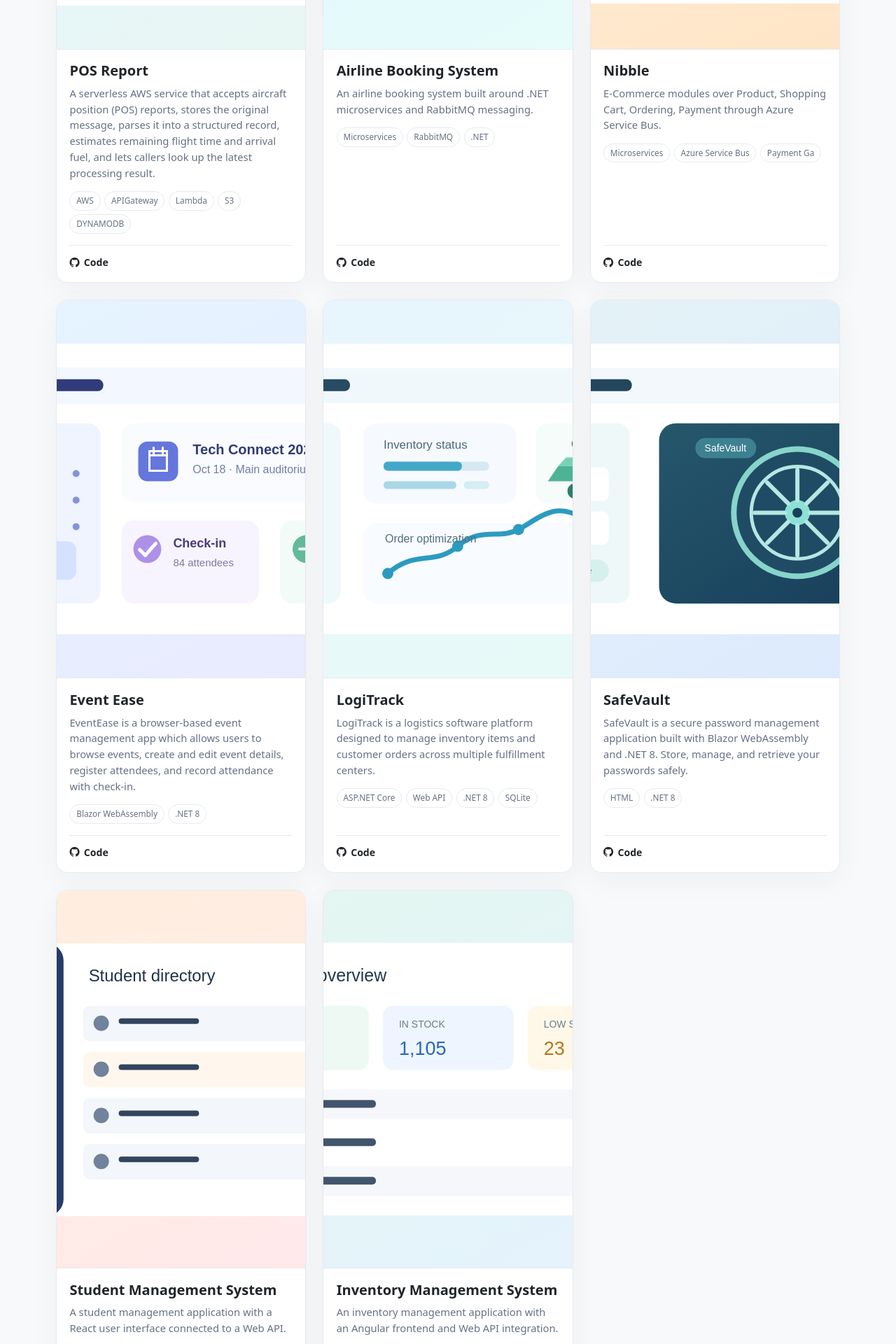
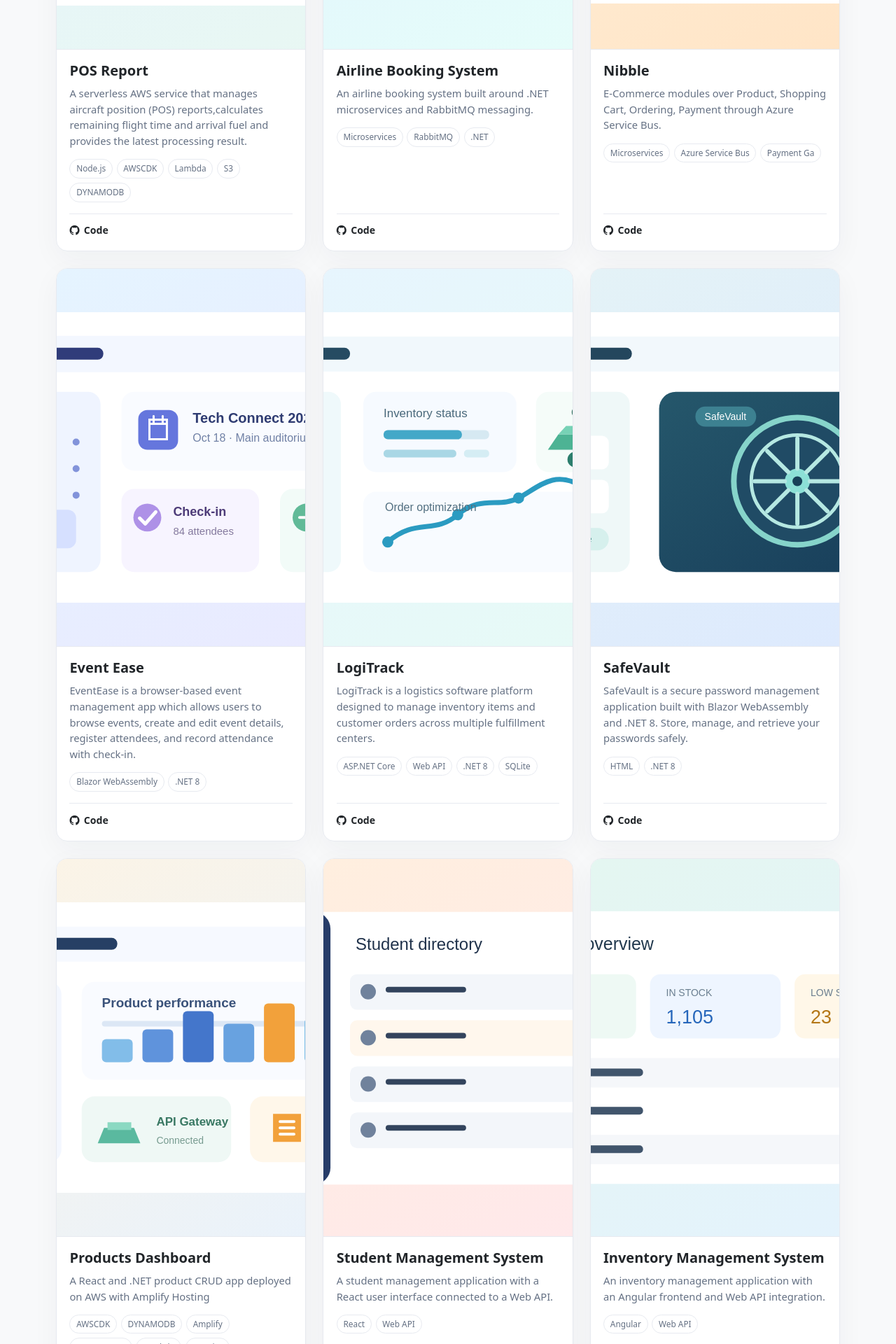
Before and after one commit to smkk01/My.Portfolio, a React (Vite) app: page /#/projects in a window 1280 px wide. Shown: the part 1740-3660 px from the top of the page at 70% size. Built offline with nearby package versions, Linux system fonts and the light colour scheme.

Commit message:
added a new project item

```diff
--- a/src/components/Projects.jsx
+++ b/src/components/Projects.jsx
@@ -9,6 +9,7 @@ import nibbleImage from '../assets/images/project-nibble.svg'
 import safeVaultImage from '../assets/images/project-safevault.svg'
 import logiTrackImage from '../assets/images/project-logitrack.svg'
 import posReportImage from '../assets/images/project-pos-report.svg'
+import productsDashboardImage from '../assets/images/project-products-dashboard.svg'
 import eshopImage from '../assets/images/project-eshop.svg'
 import microservicesImage from '../assets/images/project-microservices.svg'
 import airlineImage from '../assets/images/project-airline.svg'
@@ -23,6 +24,7 @@ const images = {
   'safe-vault': safeVaultImage,
   logitrack: logiTrackImage,
   'pos-report': posReportImage,
+  'products-dashboard': productsDashboardImage,
   eshop: eshopImage,
   microservices: microservicesImage,
   airline: airlineImage,
--- a/src/data/projects.json
+++ b/src/data/projects.json
@@ -36,10 +36,10 @@
   {
     "id": "pos-report",
     "title": "POS Report",
-    "description": "A serverless AWS service that accepts aircraft position (POS) reports, stores the original message, parses it into a structured record, estimates remaining flight time and arrival fuel, and lets callers look up the latest processing result.",
+    "description": "A serverless AWS service that manages aircraft position (POS) reports,calculates remaining flight time and arrival fuel and provides the latest processing result.",
     "image": "pos-report",
-    "technologies": ["AWS", "APIGateway", "Lambda", "S3","DYNAMODB"],
-    "categories": ["AWS SERVERLESS", "AWSCDK","Node.js", "GitHub Actions"],
+    "technologies": ["Node.js", "AWSCDK", "Lambda", "S3","DYNAMODB"],
+    "categories": ["AWS SERVERLESS", "CloudFormation", "GitHub Actions"],
     "github": "https://github.com/smkk01/POSReport.git",
     "live": "",
     "featured": true
@@ -101,6 +101,17 @@
     "live": "",
     "featured": true
   },
+   {
+    "id": "productinfo",
+    "title": "Products Dashboard",
+    "description": "A React and .NET product CRUD app deployed on AWS with Amplify Hosting",
+    "image": "products-dashboard",
+    "technologies": ["AWSCDK", "DYNAMODB", "Amplify", "API Gateway", "Lambda", "Cognito"],
+    "categories": ["AWS", "React", ".NET"],
+    "github": "https://github.com/smkk01/CrudApp.git",
+    "live": "",
+    "featured": true
+  },
   {
     "id": "student-management",
     "title": "Student Management System",
```
Also changed, not shown: src/assets/images/project-products-dashboard.svg (added).
